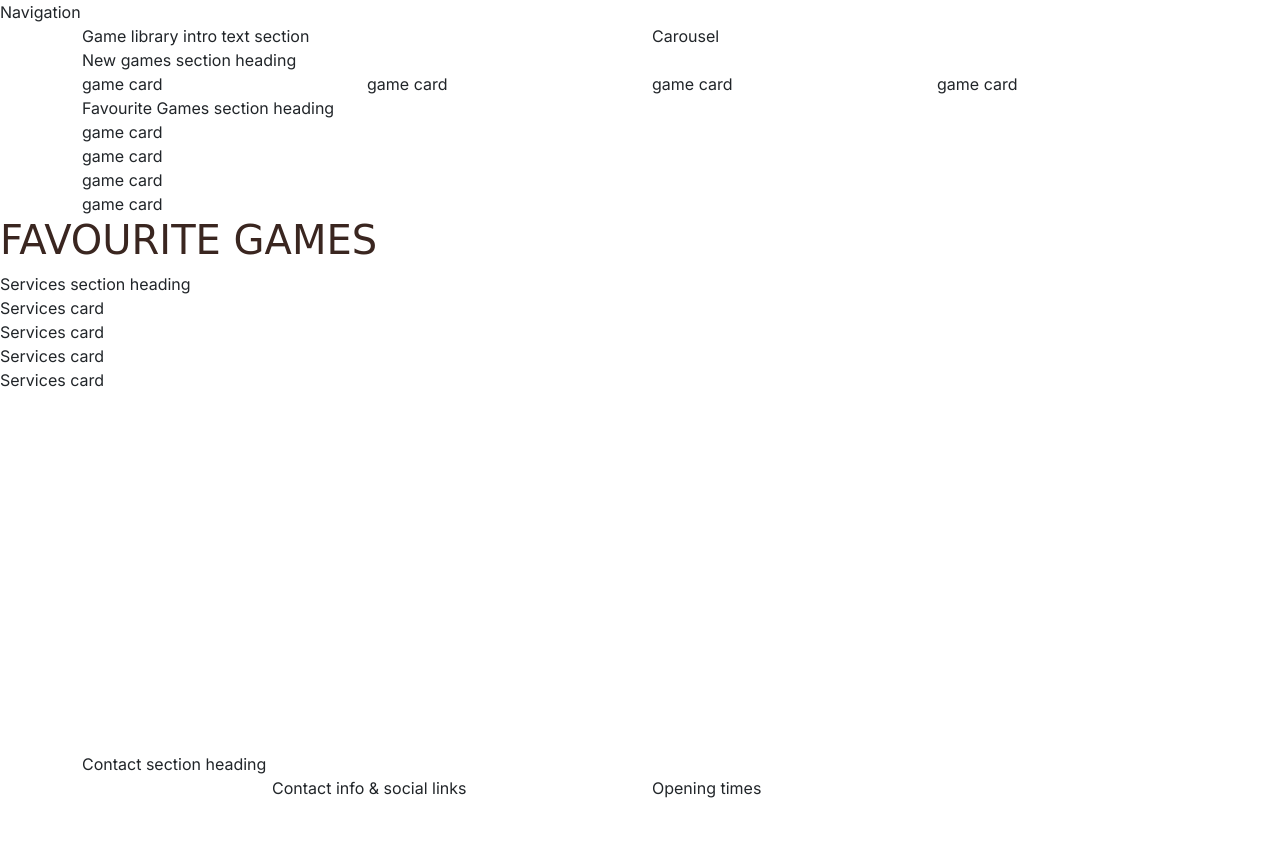
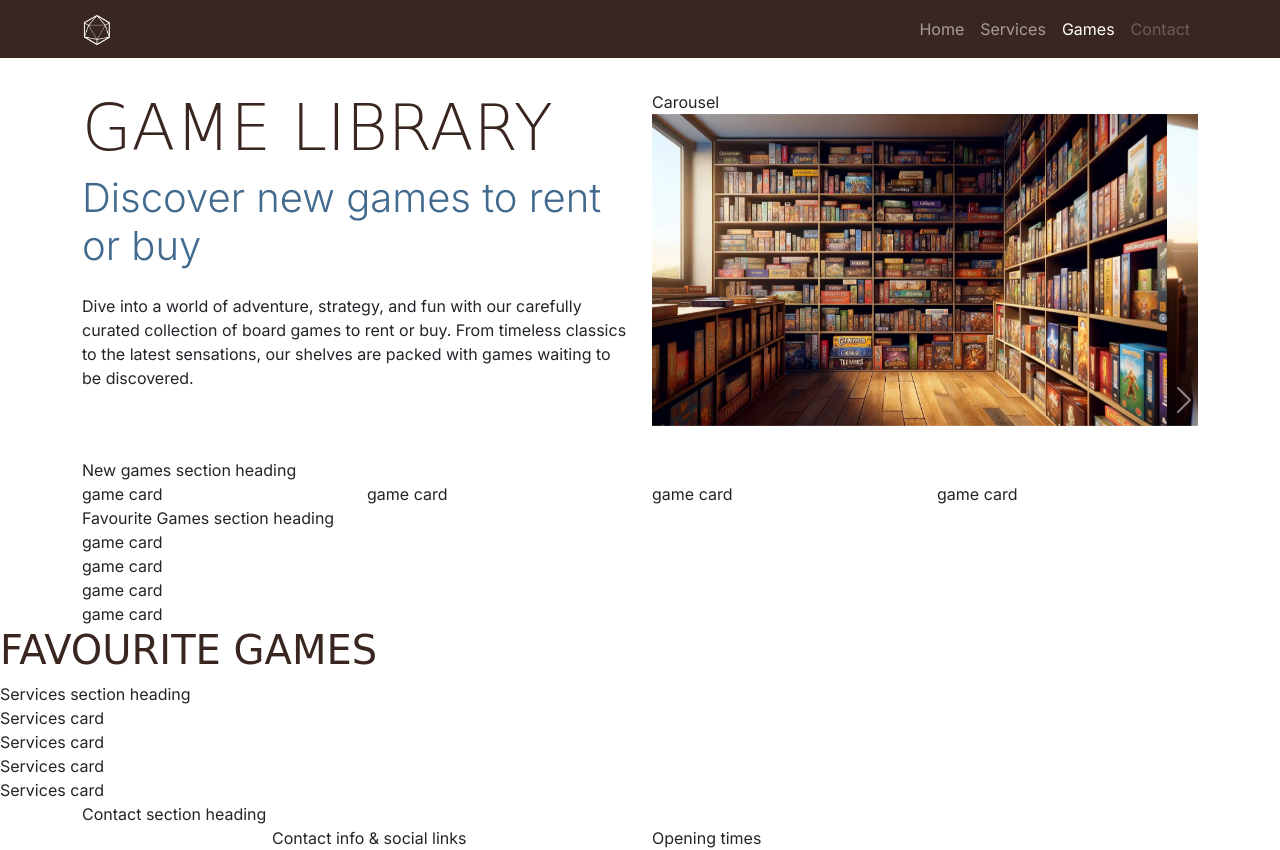
Before and after one commit to Carlos-n21/boardwalk-games, a plain HTML site: page game-library.html in a window 1280 px wide. Before the commit the page ends 800 px from the top, so only its background shows below. Drawn offline with nearby package versions, Linux system fonts and the light colour scheme; a web font is replaced by a local one.

Commit message:
Add navbar and header to game-library.html

```diff
--- a/assets/css/style.css
+++ b/assets/css/style.css
@@ -33,6 +33,10 @@ h3 {
     margin-bottom: 2rem;
 }
 
+.header-section {
+    margin-top: 2rem;
+    margin-bottom: 2rem;
+}
 
 /* Grid visualisation CSS for test  */
 /* .container,
--- a/game-library.html
+++ b/game-library.html
@@ -24,13 +24,70 @@
 <body class="d-flex flex-column min-vh-100">
 
     <!-- Navigation -->
-    <nav>Navigation</nav>
+    <nav id="navbar" class="navbar navbar-expand-lg" data-bs-theme="dark">
+        <div class="container">
+          <a class="navbar-brand" href="index.html">
+            <img src="assets/images/logo-sm-white.png" alt="Baordwalk Games logo" class="logo">
+          </a>
+          <button class="navbar-toggler" type="button" data-bs-toggle="collapse" data-bs-target="#navbarNav" aria-controls="navbarNav" aria-expanded="false" aria-label="Toggle navigation">
+            <span class="navbar-toggler-icon"></span>
+          </button>
+          <div class="collapse navbar-collapse" id="navbarNav">
+            <ul class="navbar-nav ms-auto">
+              <li class="nav-item">
+                <a class="nav-link" href="index.html">Home</a>
+              </li>
+              <li class="nav-item">
+                <a class="nav-link" href="#">Services</a>
+              </li>
+              <li class="nav-item">
+                <a class="nav-link active" aria-current="page" href="game-library.html">Games</a>
+              </li>
+              <li class="nav-item">
+                <a class="nav-link disabled" aria-disabled="true">Contact</a>
+              </li>
+            </ul>
+          </div>
+        </div>
+      </nav>
 
     <!-- Header with carousel -->
-    <header class="container">
+    <header class="container header-section">
         <div class="row">
-            <div class="col-12 col-xl-6">Game library intro text section</div>
-            <div class="col-12 col-xl-6">Carousel</div>
+            <div class="col-12 col-xl-6 text-center text-xl-start">
+                <h1 class="display-3">Game Library</h1>
+                <p class="lead display-6 sub-heading-color">Discover new games to rent or buy</p>
+                <p class="my-4">Dive into a world of adventure, strategy, and fun with
+                     our carefully curated collection of board games to rent or buy.
+                     From timeless classics to the latest sensations, our shelves are
+                     packed with games waiting to be discovered.</p>
+            </div>
+            <div class="col-12 col-xl-6">Carousel
+                <div id="carouselExampleAutoplaying" class="carousel slide" data-bs-ride="carousel">
+                    <div class="carousel-inner">
+                      <div class="carousel-item active">
+                        <img src="assets/images/game-library-carousel-1.webp" class="d-block w-100" alt="Bookshelves filled with boardgames">
+                      </div>
+                      <div class="carousel-item">
+                        <img src="assets/images/game-library-carousel-2.webp" class="d-block w-100" alt="Bookshelves filled with boardgames">
+                      </div>
+                      <div class="carousel-item">
+                        <img src="assets/images/game-library-carousel-3.webp" class="d-block w-100" alt="Bookshelves filled with boardgames, one man is browsing the shelves">
+                      </div>
+                      <div class="carousel-item"></div>
+                        <img src="assets/images/game-library-carousel-4.webp" class="d-block w-100" alt="8 board games stacked on top of each other">
+                      </div>
+                    </div>
+                    <button class="carousel-control-prev" type="button" data-bs-target="#carouselExampleAutoplaying" data-bs-slide="prev">
+                      <span class="carousel-control-prev-icon" aria-hidden="true"></span>
+                      <span class="visually-hidden">Previous</span>
+                    </button>
+                    <button class="carousel-control-next" type="button" data-bs-target="#carouselExampleAutoplaying" data-bs-slide="next">
+                      <span class="carousel-control-next-icon" aria-hidden="true"></span>
+                      <span class="visually-hidden">Next</span>
+                    </button>
+                </div>
+            </div>
         </div>
     </header>
 
```
